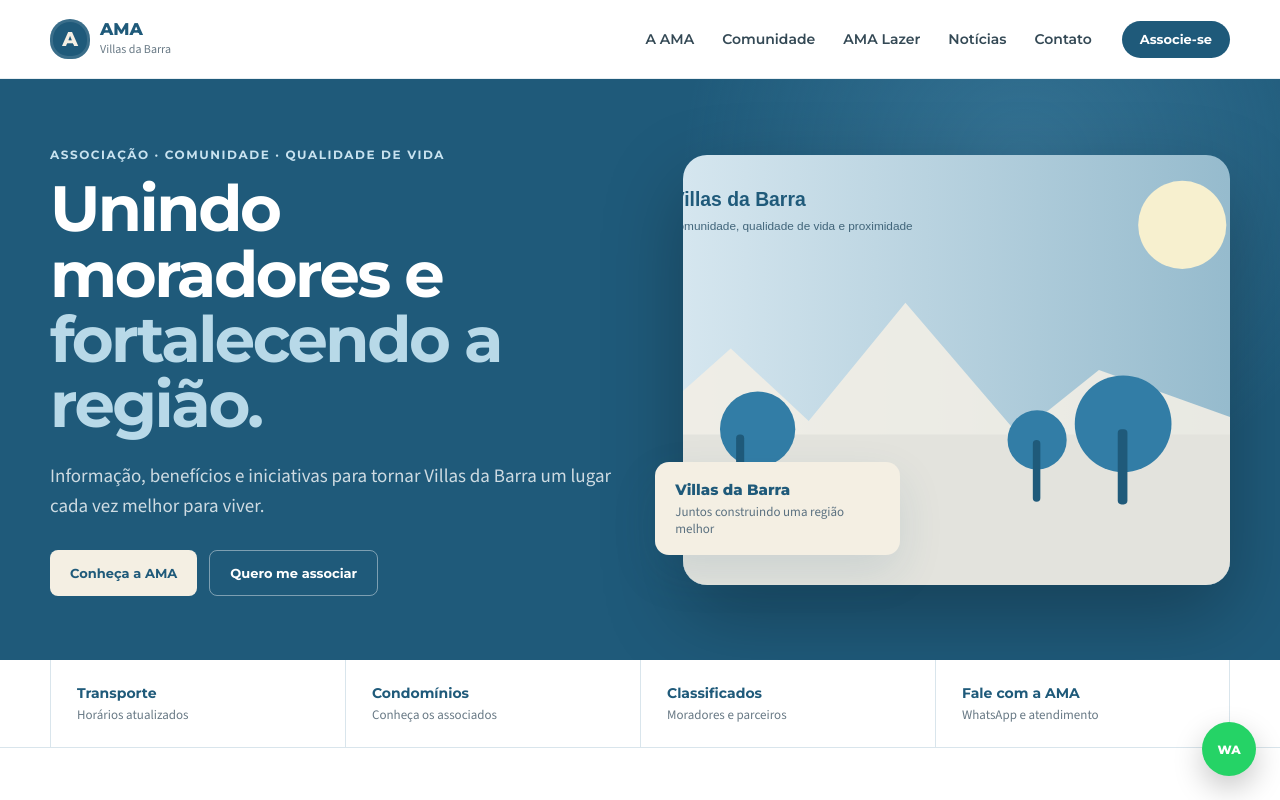
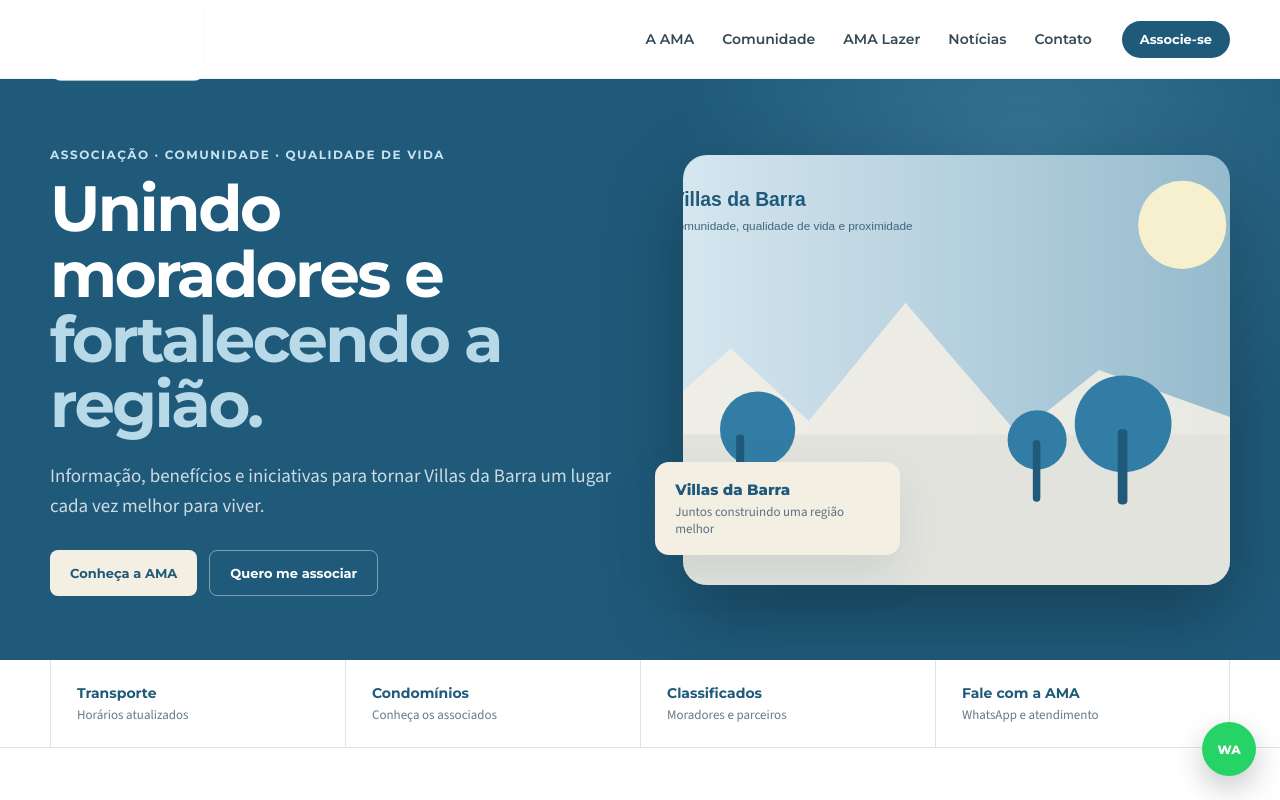
Before and after one commit to doistechti/doistech-villas-da-barra-web, a React (Vite) app: page / in a window 1280 px wide. Shown: the top 800 px of the page. Built offline with nearby package versions, Linux system fonts and the light colour scheme.

Commit message:
style: use official AMA logo in header

```diff
--- a/src/App.jsx
+++ b/src/App.jsx
@@ -11,6 +11,14 @@ const news = [
 ]
 
 const partners = ['Hotel Parceiro', 'Pousada Parceira', 'Clínica Parceira', 'Serviço Local']
+
+function HeaderLogo() {
+  return (
+    <a className="header-brand" href="#topo" aria-label="AMA Villas da Barra - início">
+      <img src={`${import.meta.env.BASE_URL}ama-logo-header.webp`} alt="Associação de Moradores da Rua Aroazes - Villas da Barra" />
+    </a>
+  )
+}
 
 function Logo() {
   return (
@@ -35,7 +43,7 @@ function App() {
     <div id="topo">
       <header className="site-header">
         <div className="container header-inner">
-          <Logo />
+          <HeaderLogo />
           <nav className="main-nav" aria-label="Navegação principal">
             <a href="#ama">A AMA</a><a href="#eventos">Comunidade</a><a href="#lazer">AMA Lazer</a><a href="#noticias">Notícias</a><a href="#contato">Contato</a>
           </nav>
```
